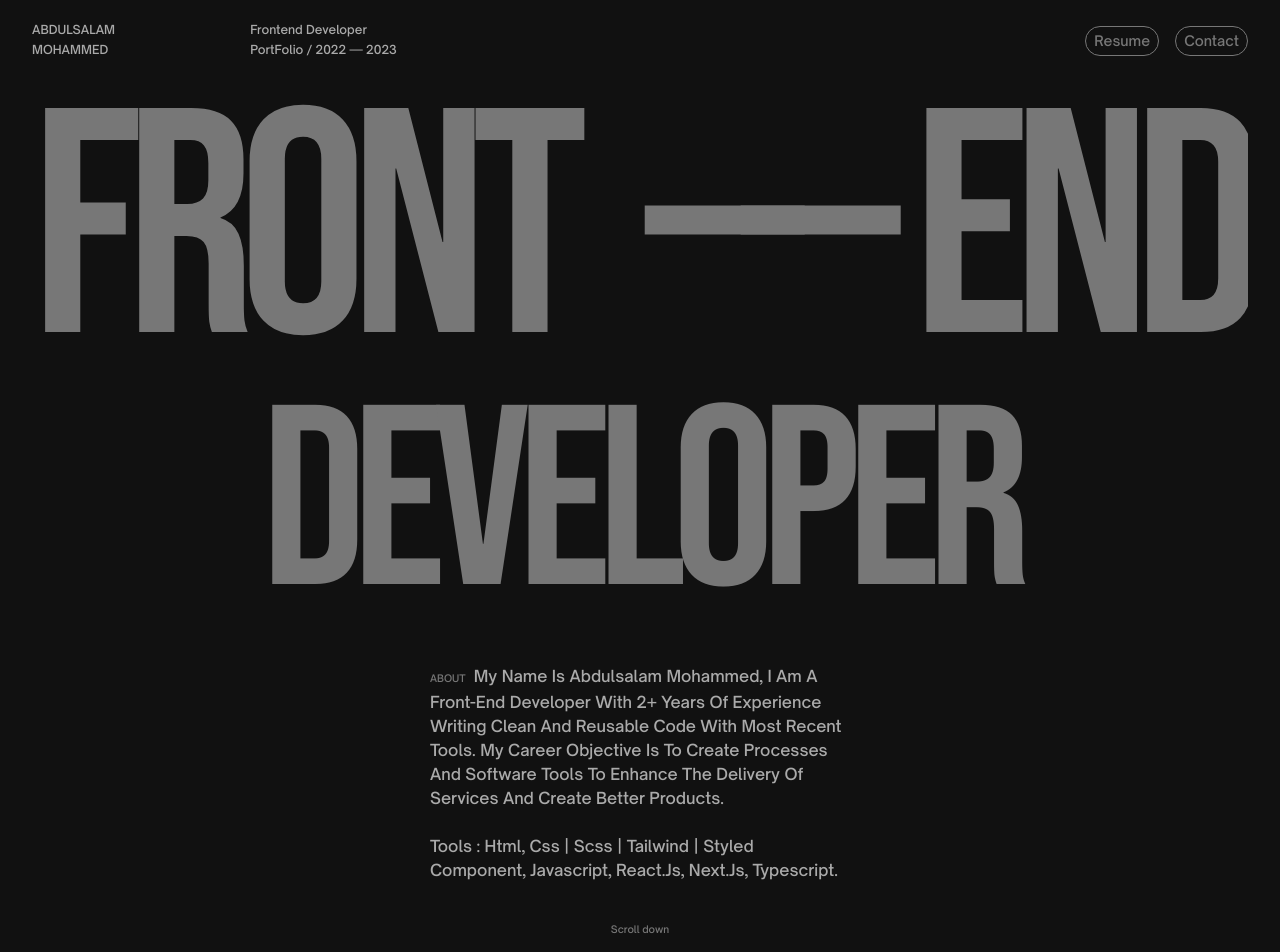
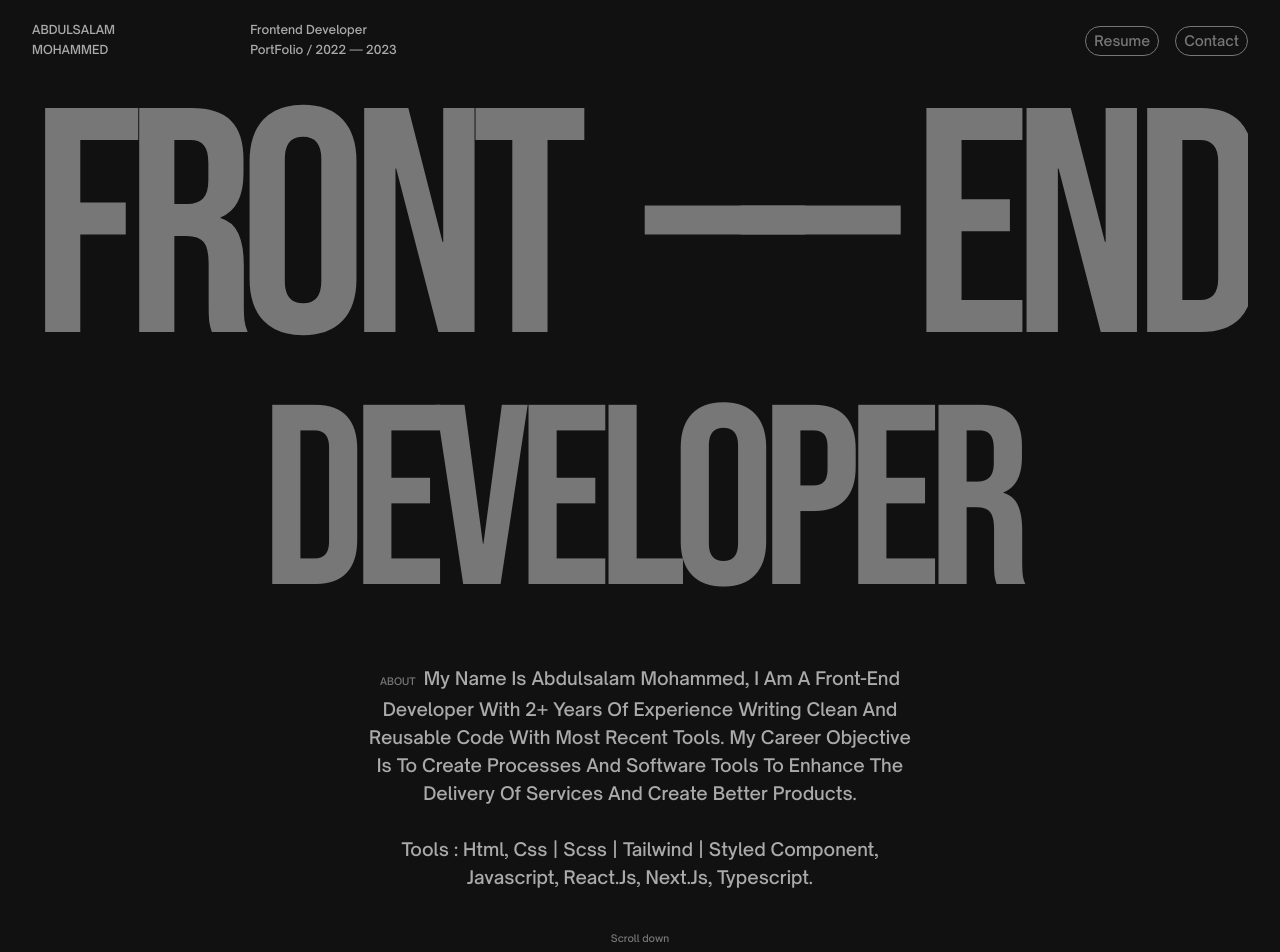
Before and after one commit to Abdulsalam24/MyPortfolio, a React (Vite) app: page / in a window 1280 px wide. Shown: the top 952 px of the page. Built offline with nearby package versions, Linux system fonts and the light colour scheme.

Commit message:
new commit

```diff
--- a/src/components/Contribution.jsx
+++ b/src/components/Contribution.jsx
@@ -37,7 +37,7 @@ const Contribution = () => {
     : fadeIn(sectionRef.current);
 
   return (
-    <section data-scroll-section className="max-w-md mx-auto md:text-center">
+    <section data-scroll-section className="max-w-lg mx-auto md:text-center">
       <div ref={sectionRef} className="pt-24 pb-16 relative top-[60px]">
         <h4 className="text-[12px]">COMMUNITY CONTRIBUTIONS</h4>
 
--- a/src/components/Header.jsx
+++ b/src/components/Header.jsx
@@ -54,10 +54,10 @@ const Header = () => {
             </parent>
 
             <div
-              className="text-base tracking-normal pl-10 max-w-[400px] ml-auto md:ml-0 md:pl-0 md:max-w-[450px] lg:max-w-[420px]"
+              className="text-base tracking-normal pl-10 max-w-[400px] ml-auto md:ml-0 md:pl-0 md:max-w-[550px] md:text-center"
               id="header-text"
             >
-              <p className="about text-[#aaa] font-medium text-sm md:leading-[1.5em] md:text-lg lg:text-base">
+              <p className="about text-[#aaa] font-medium text-sm md:leading-[1.5em] md:text-lg lg:text-lg">
                 <span className="text-[#777] mr-2 uppercase">About </span>My
                 name is Abdulsalam Mohammed, I am a front-end developer with 2+
                 years of experience writing clean and reusable code with most
```
